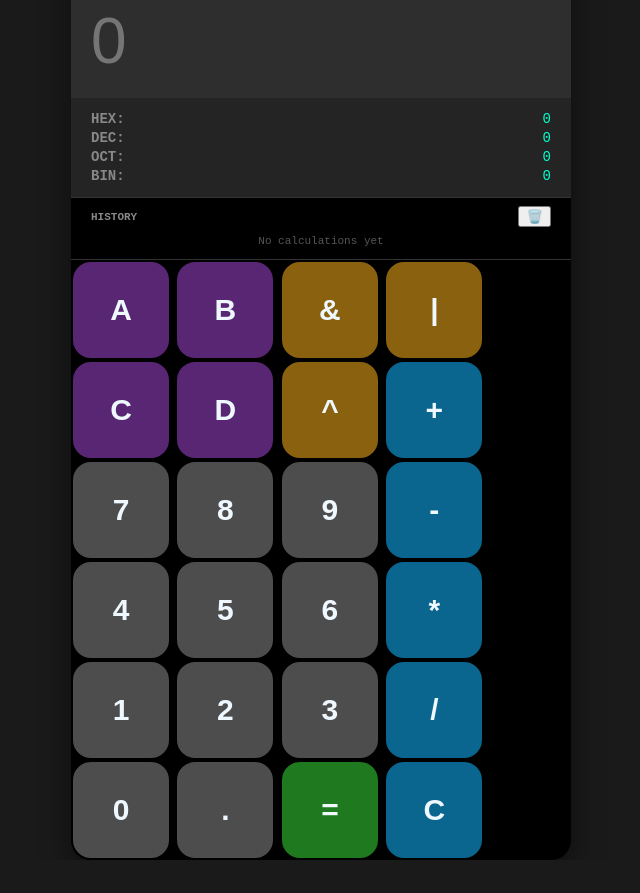
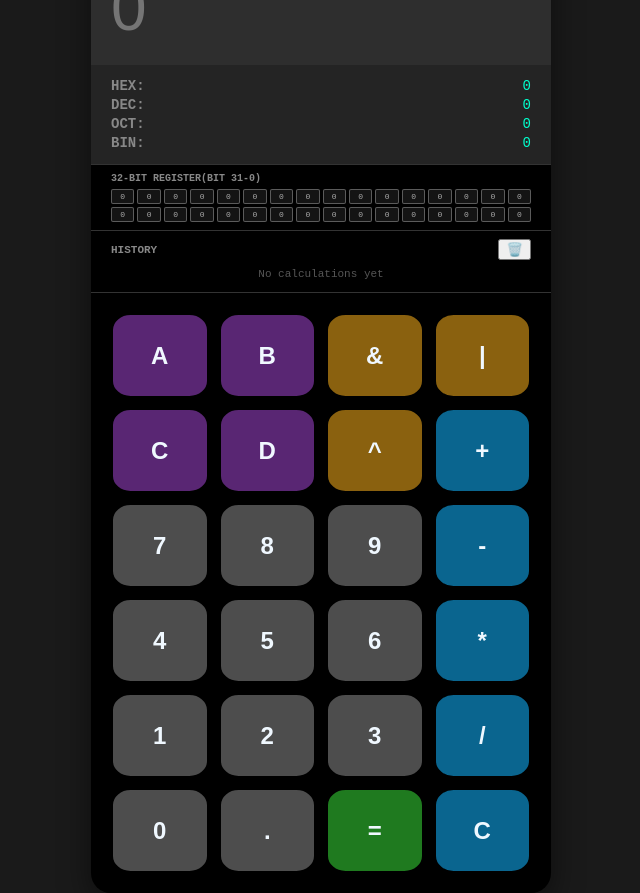
Before and after one commit to Momentum122/Calculator, a plain HTML site: page Index.html in a window 1280 px wide. Shown: the whole page, without its empty margins (319-959 px from the left). Before the commit the page ends 860 px from the top, so only its background shows below. Drawn offline with Linux system fonts and the light colour scheme.

Commit message:
added 32 bit panel and made a few fixes

```diff
--- a/Index.html
+++ b/Index.html
@@ -21,6 +21,13 @@
             <div class="base-row"><span>DEC:</span><span id="val-dec">0</span></div>
             <div class="base-row"><span>OCT:</span><span id="val-oct">0</span></div>
             <div class="base-row"><span>BIN:</span><span id="val-bin">0</span></div>
+        </div>
+        <div id="register-panel">
+            <div id="register-header">
+                <span> 32-BIT REGISTER(BIT 31-0)</span>
+            </div>
+            <div id="bit-grid">
+            </div>
         </div>
         <div id="history-panel">
             <div id ="history-header">
--- a/index.js
+++ b/index.js
@@ -4,6 +4,7 @@ const valDec = document.getElementById('val-dec');
 const valOct = document.getElementById('val-oct');
 const valBin = document.getElementById('val-bin');
 const historyList = document.getElementById('history-list');
+const bitGrid = document.getElementById('bit-grid');
 
 function setTheme(themeName) {
     const calc = document.getElementById('calculator');
@@ -14,8 +15,52 @@ function setTheme(themeName) {
 window.addEventListener(`DOMContentLoaded`, () => {
     const savedTheme = localStorage.getItem(`calc_theme`) || 'default';
     setTheme(savedTheme);
+    initBitGrid();
     loadHistory();
 });
+function initBitGrid(){
+    bitGrid.innerHTML = '';
+    for(let i = 31 ; i >= 0 ; i--) {
+        const bitBox = document.createElement('div');
+        bitBox.className = 'bit-box';
+        bitBox.dataset.bit = i;
+        bitBox.textContent = '0';
+        bitBox.onclick = () => {
+            toggleBit(i);
+        };
+        bitGrid.appendChild(bitBox);
+    }
+}
+function toggleBit(bitIndex) {
+    try{
+        let currentVal= display.value.trim();
+        let num = currentVal ? Number(eval(currentVal)) : 0 ;
+        if (isNaN(num) || !isFinite(num)) { num = 0; }
+        let intVal = Math.trunc(num) >>> 0;
+        intVal ^= (1<<bitIndex);
+        display.value = intVal.toString();
+        updateBasePanel();
+    } catch(e){
+        display.value = (1<<bitIndex).toString();
+        updateBasePanel();
+    }
+}
+function updateBitGrid(numericValue) {
+    let unsignedVal = Math.trunc(numericValue) >>> 0;
+    const boxes = bitGrid.querySelectorAll('.bit-box');
+    boxes.forEach(box => {
+        let bitIndex = parseInt(box.dataset.bit);
+        let isSet = (unsignedVal &(1 <<bitIndex)) !== 0 ;
+        if (isSet){
+            box.classList.add('active');
+            box.textContent= '1';
+        }
+         else {
+            box.classList.remove('active');
+            box.textContent='0';
+         }
+    });
+}
 
 
 function appendToDisplay(input) {
@@ -92,6 +137,7 @@ function updateBasePanel() {
         valDec.textContent=intVal.toString(10);
         valBin.textContent=intVal.toString(2);
         valOct.textContent=intVal.toString(8);
+        updateBitGrid(intVal);
     } catch(e) {
 
     }
@@ -101,6 +147,7 @@ function resetReadouts() {
     valDec.textContent='0';
     valOct.textContent='0';
     valBin.textContent='0';
+    updateBitGrid(0);
 }
 document.addEventListener('keydown', (event) => {
     const key = event.key;
--- a/styles.css
+++ b/styles.css
@@ -10,7 +10,7 @@ body{
     font-family: Arial, sans-serif;
     background-color: var(--bg-calc, #000000);
     border-radius: 20px;
-    max-width: 500px;
+    width: 460px;
     overflow: hidden;
     box-shadow: var(--glow, none);
     transition: background-color 0.3s ease, box-shadow 0.3s ease;
@@ -143,6 +143,48 @@ body{
     color: #888;
     font-weight: bold;
 }
+#register-panel {
+    background-color: rgba(0,0,0,0.4);
+    border-bottom: 1px solid #333;
+    padding: 8px 20px;
+    font-family: monospace;
+}
+#register-header{
+    font-size: 10px;
+    color:#888;
+    margin-bottom: 5px;
+    font-weight: bold;
+    display: flex;
+    justify-content: space-between;
+}
+#bit-grid {
+    display:grid;
+    grid-template-columns: repeat(16,1fr);
+    gap:3px;
+}
+.bit-box{
+    background: rgba(255,255,255,0.08);
+    border : 1px solid rgba(255, 255 ,255, 0.3);
+    border-radius: 2px;
+    text-align: center;
+    font-size:8px;
+    color: #aaa;
+    cursor: pointer;
+    padding: 2px 0;
+    transition: all 0.1s;
+    user-select: none;
+}
+.bit-box:hover{
+    border-color: var(--text-panel,#00ffcc);
+    color: #fff;
+}
+.bit-box:active {
+    background: var(--text-panel, #00ffcc);
+    color: #000;
+    border-color: var(--text-panel,#00ffcc);
+    font-weight: bold;
+    box-shadow: 0 0 8px var(--text-panel, #00ffcc);
+}
 #history-panel{
     background-color: rgba(0,0,0,0.3);
     border-bottom: 1px solid #333;
@@ -189,21 +231,27 @@ body{
     background: rgba(255,255,255,0.1);
     color:#fff;
 }
+#buttons {
+    display: grid;
+    grid-template-columns:  repeat(4, 1fr);
+    gap: 10px;
+    padding: 20px;
+}
 #buttons button {
-    width :100px ;
-    height : 100px ;
+    width :100% ;
+    height : 85px ;
     border-radius: 20%;
     border : 2px solid black;
     background-color: hsl(0, 0% , 30%);
     color : aliceblue;
-    font-size:30px ;
+    font-size:24px ;
     font-weight :bold ;
     cursor:pointer;
 }
-button:hover{
+#buttons button:hover{
     background-color: hsl(0, 0% , 50%)
 }
-button:active{
+#buttons button:active{
     background-color: hsl(0, 0% , 70%)
 }
 #buttons button.builtdiffrent{
@@ -212,8 +260,8 @@ button:active{
 #buttons button.builtdiffrent:hover{
     background-color: hsl(199, 87%, 50%);
 }
-#butttons button.builtdiffrent:active{
-    background-color: hsl(199, 87%, 70%)
+#buttons button.builtdiffrent:active{
+    background-color: hsl(199, 87%, 70%);
 }
 #buttons button.hx-btn{
     background-color: hsl(280 , 50% , 30%);
```
